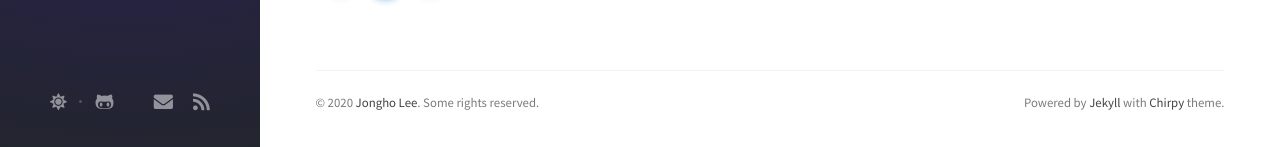
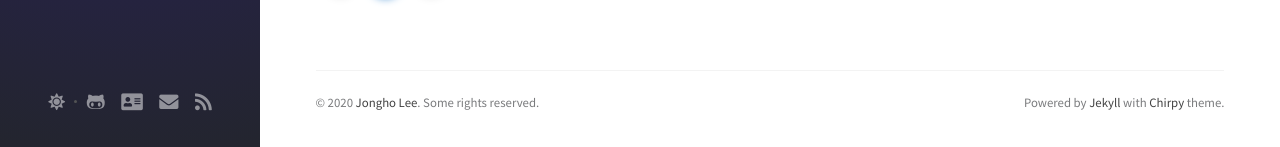
Before and after one commit to epsilon-deltta/Study-Log, a Jekyll site: the page built from index.html, in a window 1280 px wide and 1155 px high. Shown: the part 1005-1152 px from the top of the window. Built offline with Jekyll 4.4.1, drawn with Linux system fonts in a browser that asks for light colours; nearby versions of some CDN libraries; the list of posts is cut into pages by our own code; comment, search, counter and statistics services are not loaded.

Commit message:
update contact

```diff
--- a/_data/contact.yml
+++ b/_data/contact.yml
@@ -11,7 +11,7 @@
 #   type: twitter
 #   icon: 'fab fa-twitter'
 -
-  icon: 'far fa-file-user'   # icons powered by <https://fontawesome.com/>
+  icon: 'fas fa-address-card'   # icons powered by <https://fontawesome.com/>
   url:  'http://jongsky.github.io/'                  # Fill with your mastodon account page
 -
   type: email
```
